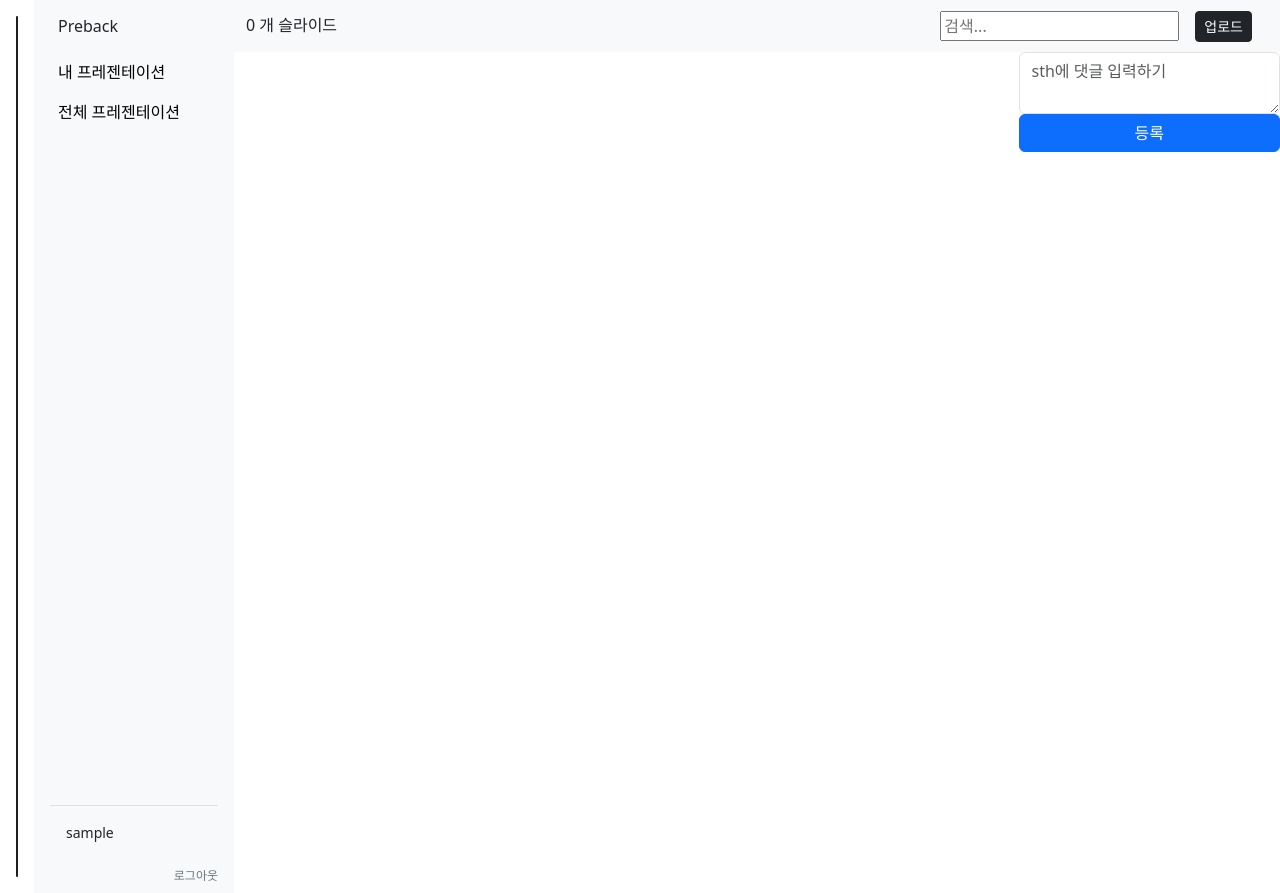
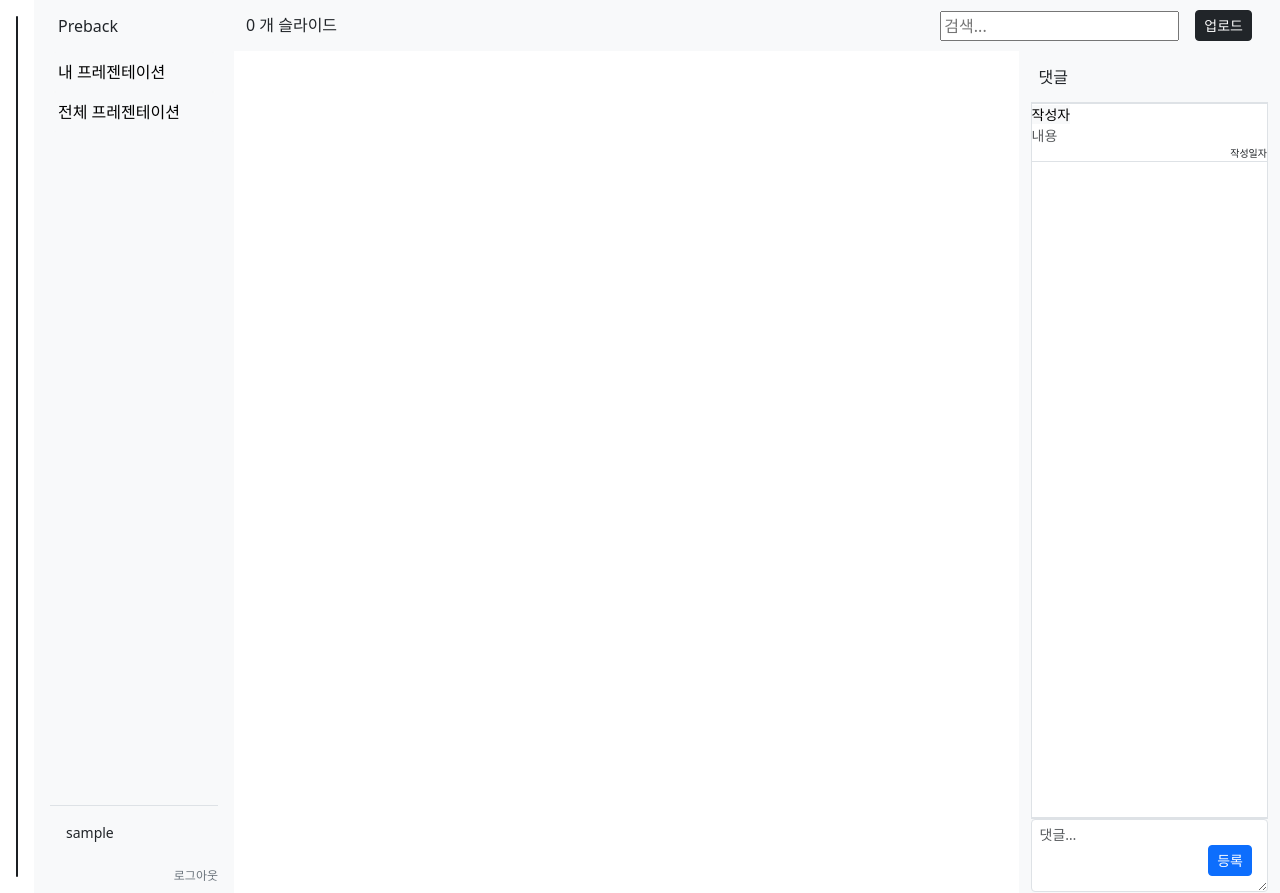
Before and after one commit to Preback/Preback, a Flask app: template templates/slides.html in a window 1280 px wide. Run offline with Flask 3, Linux system fonts and the light colour scheme; the template is opened without the code that fills it, so the values that code supplies are empty; the visitor is signed in with stand-in values (Sample User, id 1); some web fonts are replaced.

Commit message:
feat: update comment sidebar

```diff
--- a/templates/all_presentations.html
+++ b/templates/all_presentations.html
@@ -8,10 +8,9 @@
 <link rel="stylesheet" href="{{ url_for('static', filename='css/presentation.css') }}">
 {% endblock %}
 
+{% block main_class %}d-flex flex-column overflow-auto{% endblock %}
 
 {% block content %}
-<div class="m-3">
-
 <div class="container-fluid mb-3">
     <div class="row g-3">
         {% for presentation in presentations %}
@@ -22,7 +21,7 @@
     </div>
 </div>
 
-    <nav aria-label="page nav showing all pages link">
+<nav class="mt-auto sticky-bottom bg-body py-2 small" aria-label="page nav showing all pages link">
     <ul class="pagination">
         {% for page_idx in range(1, total_pages+1) %}
         <li class="page-item">
@@ -31,5 +30,4 @@
         {%endfor%}
     </ul>
 </nav>
-</div>
 {% endblock %}
--- a/templates/slides.html
+++ b/templates/slides.html
@@ -19,11 +19,12 @@
 <link rel="stylesheet" href="{{ url_for('static', filename='css/viewer.css') }}">
 {% endblock %}
 
+{% block main_class %}d-flex overflow-hidden{% endblock %}
 
 {% block content %}
 
 {# 카드 템플릿 #}
-<template id="slide-card-template">
+<template id="slide-card-template overflow-auto">
   {% include "partials/slide_card.html" %}
 </template>
 <div class="container-fluid">
@@ -32,11 +33,28 @@
 <div class="row">
 {# 슬라이드 블록#}
     <div class="slides-section col-9">
-
     </div>
 
 {# 댓글 블록#}
-    <aside class="comments-container col-3">
+    <aside class="comments-container col-3 bg-body-tertiary">
+        <div class="app-bar navbar-brand d-flex align-items-center p-2 border-bottom">
+            댓글
+        </div>
+        <div class="flex-shrink-0 d-flex flex-column border bg-body" style="height:80vh;">
+            <div class="comment-item flex-grow-1 overflow-auto">
+                <div class="comment-author" style="font-size:14px;"><a class="text-bg-light text-decoration-none">작성자</a></div>
+                <div class="comment-text" style="font-size:14px;"><a class="text-body-secondary text-decoration-none">내용</a></div>
+                <div class="comment-created text-end border-bottom" style="font-size:10px;"><a>작성일자</a></div>
+            </div>
+        </div>
+        <div class="comments-input-group mt-auto border-top flex-shrink-0 position-relative">
+            <textarea class="comment-input form-control form-control-sm mt-auto mb-3" rows="3" name="text" placeholder="댓글…" required></textarea>
+            <button class="submit-comment btn btn-sm btn-primary position-absolute m-3" style="bottom:0;right:0;">등록</button>
+        </div>
+    <!--
+        d-flex flex-column flex-shrink-0 px-3
+
+        <aside class="comments-container col-3">
 
         <div class="container-name"></div>
         <div class="comments-section">
@@ -46,7 +64,7 @@
         <div class="comments-input-group row">
             <textarea class="form-control comment-input" placeholder="sth에 댓글 입력하기"></textarea>
             <button type="button" class="btn btn-primary submit-comment">등록</button>
-        </div>
+        </div> -->
     </aside>
     </div>
 </div>
```
Lines whose indentation alone changed are shown as unchanged.
